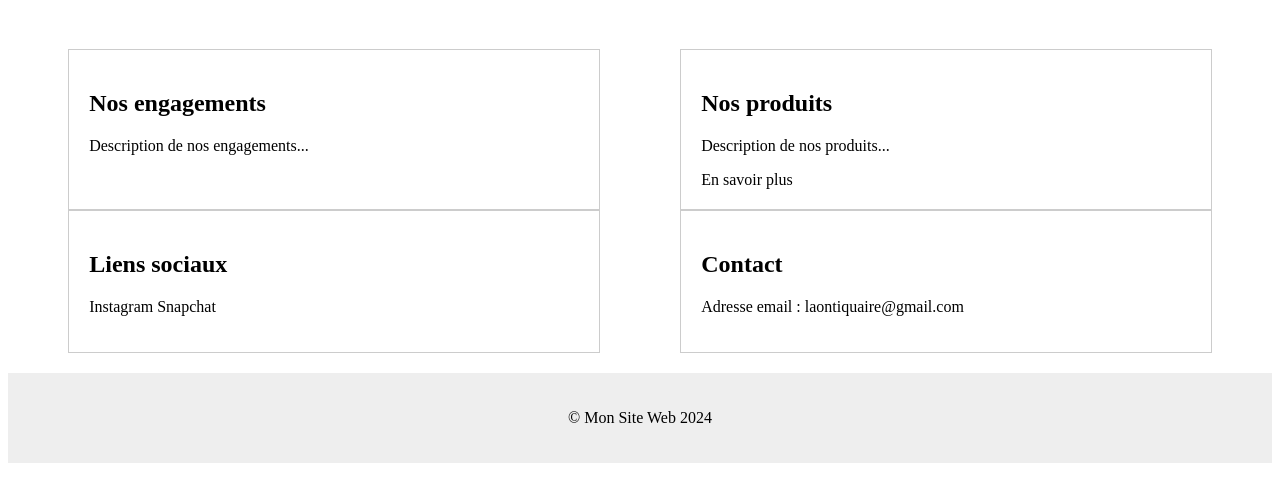
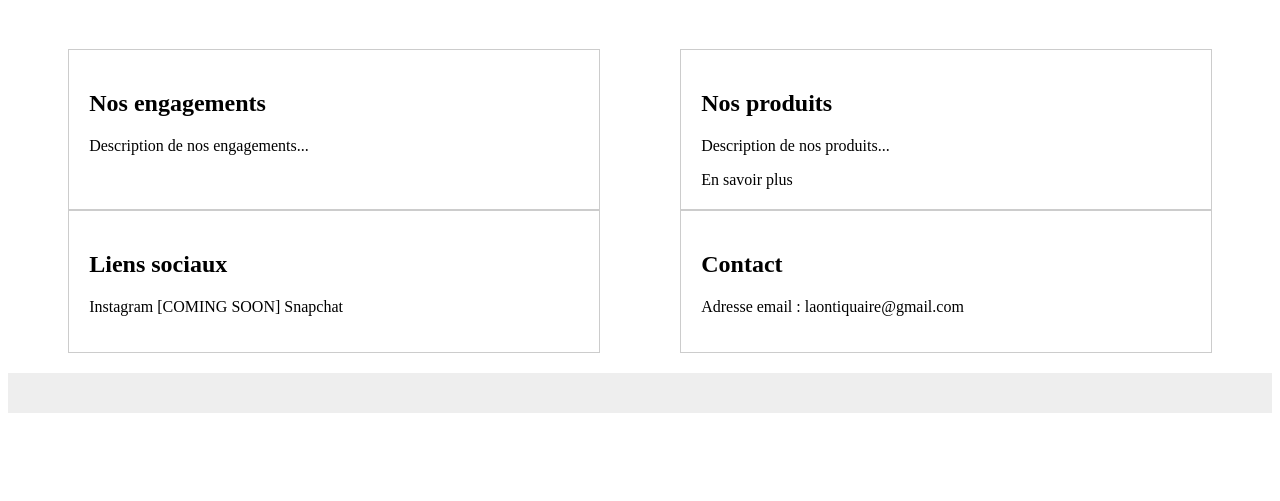
Before and after one commit to Laontiquaire/laontiquaire-siteweb, a plain HTML site: page main/index.html in a window 1280 px wide. Shown: the part 99-600 px from the top of the page. Drawn offline with Linux system fonts and the light colour scheme.

Commit message:
Update index.html

```diff
--- a/main/index.html
+++ b/main/index.html
@@ -24,8 +24,8 @@
     </section>
     <section class="liens-sociaux">
       <h2>Liens sociaux</h2>
-      <a href="#">Instagram</a>
-      <a href="#">Snapchat</a>
+      <a href="https://www.instagram.com/laontiquaire">Instagram</a>
+      <a href="#">[COMING SOON] Snapchat</a>
     </section>
     <section class="contact">
       <h2>Contact</h2>
@@ -33,7 +33,6 @@
           </section>
   </main>
   <footer>
-    <p>&copy; Mon Site Web 2024</p>
   </footer>
 </body>
 </html>
```
